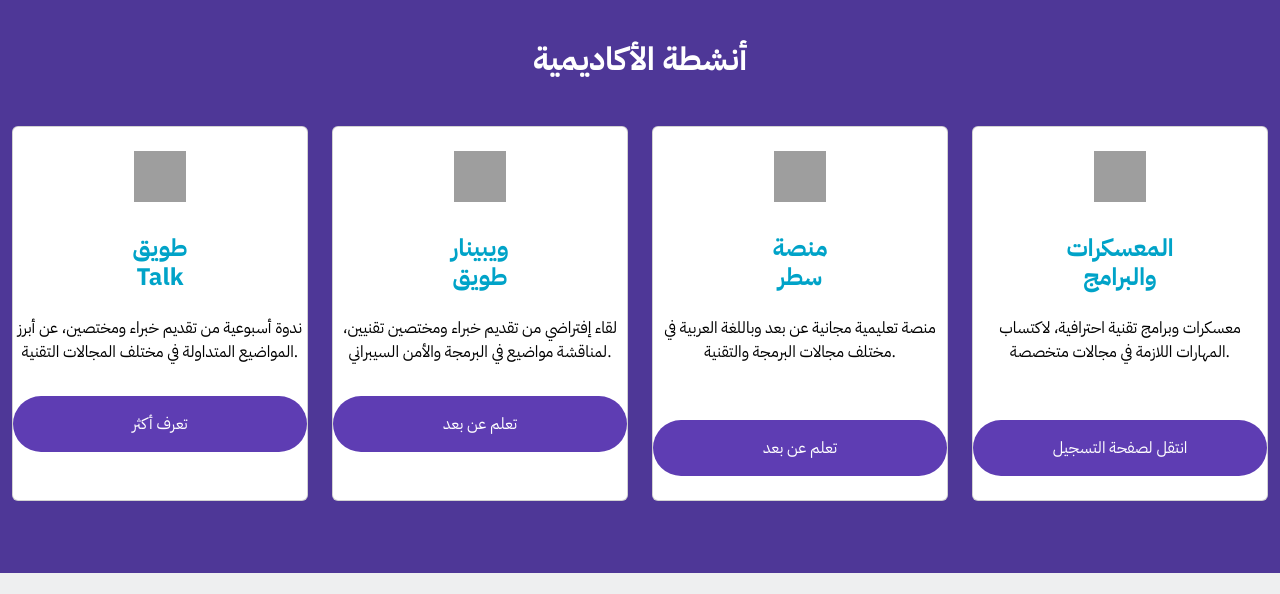
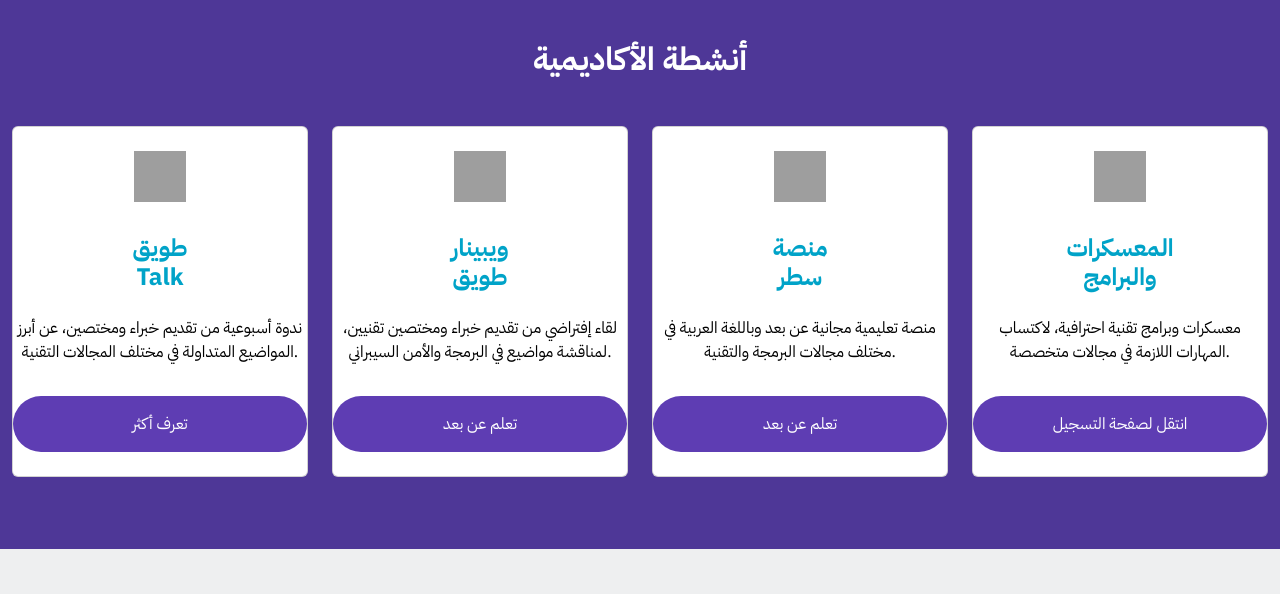
Before and after one commit to SarahJumaiah/Tuwaiq, a plain HTML site: page index.html in a window 1280 px wide. Shown: the part 2194-2788 px from the top of the page. Drawn offline with nearby package versions, Linux system fonts and the light colour scheme; grey boxes are pictures that could not be loaded.

Commit message:
edit on purple cards

```diff
--- a/index.html
+++ b/index.html
@@ -252,7 +252,7 @@
                     </div>
                     <h5 class="activity-title">طويق <br> Talk</h5>
                     <p class="activity-description text-center">ندوة أسبوعية من تقديم خبراء ومختصين، عن أبرز المواضيع المتداولة في مختلف المجالات التقنية.</p>
-                    <a href="#" class="activity-btn">تعرف أكثر</a>
+                  <a href="#" class="activity-btn">تعرف أكثر</a>
                 </div>
             </div>
 
@@ -276,7 +276,7 @@
                     </div>
                     <h5 class="activity-title">منصة <br> سطر</h5>
                     <p class="activity-description">منصة تعليمية مجانية عن بعد وباللغة العربية في مختلف مجالات البرمجة والتقنية.</p>
-            <br>        <a href="#" class="activity-btn">تعلم عن بعد</a>
+                <a href="#" class="activity-btn">تعلم عن بعد</a>
                 </div>
             </div>
 
@@ -288,7 +288,7 @@
                     </div>
                     <h5 class="activity-title">المعسكرات <br> والبرامج</h5>
                     <p class="activity-description">معسكرات وبرامج تقنية احترافية، لاكتساب المهارات اللازمة في مجالات متخصصة.</p>
-         <br>       <a href="#" class="activity-btn">انتقل لصفحة التسجيل</a>
+                    <a href="#" class="activity-btn">انتقل لصفحة التسجيل</a>
                 </div>
             </div>
         </div>
```
